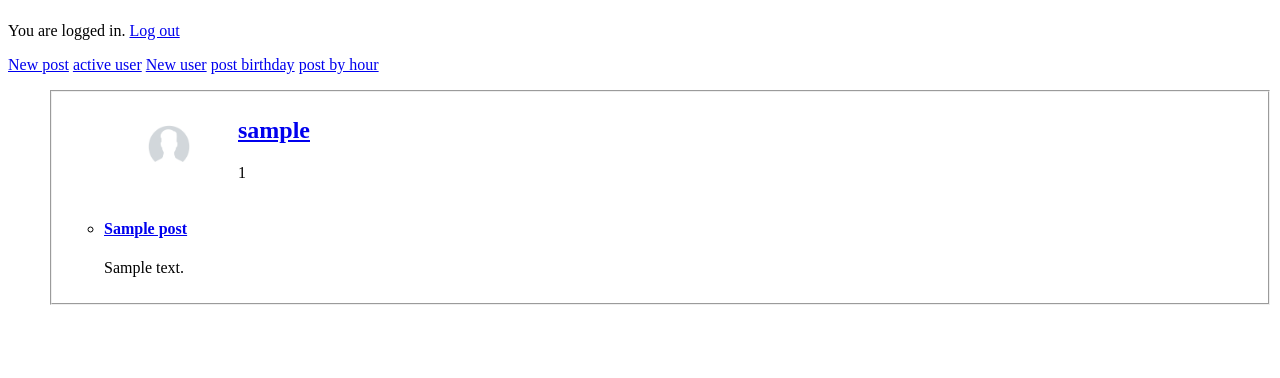
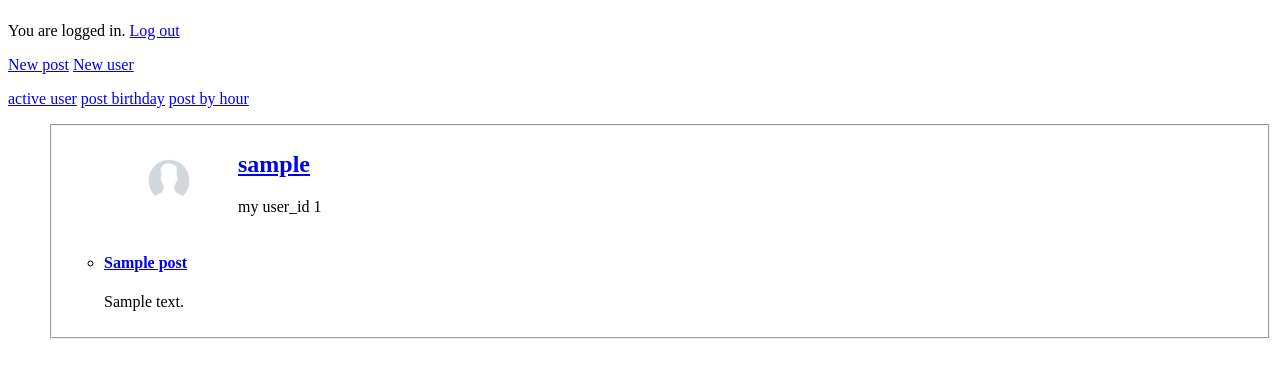
Before and after one commit to yair489/inmanage_social, a PHP site: page / in a window 1280 px wide. Shown: the part 58-436 px from the top of the page. Run offline with PHP 8.4, Linux system fonts and the light colour scheme; tables that the repository leaves empty or names only in its code hold one stand-in row (values such as "Sample post"); some libraries are stand-ins or nearby versions.

Commit message:
fix order of menu

```diff
--- a/index.php
+++ b/index.php
@@ -28,8 +28,8 @@ $users = Users::getAll($conn);
 
     <p>You are logged in. <a href="logout.php">Log out</a></p>
     <p><a href="new_post.php">New post</a>
-    <a href="index_active.php">active user</a>
-    <a href="new_user.php">New user</a>
+    <a href="new_user.php">New user</a></p>
+    <p><a href="index_active.php">active user</a>
     <a href="post_birthday.php">post birthday</a>
     <a href="data_post.php">post by hour</a></p>
 
@@ -56,7 +56,7 @@ $users = Users::getAll($conn);
                     </div>
                     <div style="display: inline-block; vertical-align: middle;">
                         <h2><a href="user.php?id=<?= htmlspecialchars($user['user_id']); ?>"><?= htmlspecialchars($user['user_name']); ?></a></h2>
-                        <p><?= htmlspecialchars($user['user_id']); ?></p>
+                        <p> my user_id <?= htmlspecialchars($user['user_id']); ?> </p>
                     </div>
                     <!--foe each user show the post -->
                     <?php $posts = Post::getByUserID($conn ,$user['user_id'] );// var_dump($posts);?>
--- a/new_post.php
+++ b/new_post.php
@@ -29,7 +29,7 @@ if( $_SERVER["REQUEST_METHOD"] == "POST" ) {
 ?>
 <?php require 'includes/header.php'; ?>
 
-<h2>New article</h2>
+<h2>New post</h2>
 
 <?php require 'includes/post_form.php'; ?>
 
```
Also changed, not shown: 1 other file.
